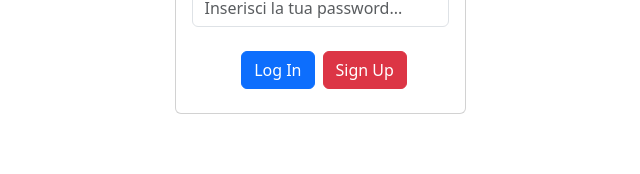
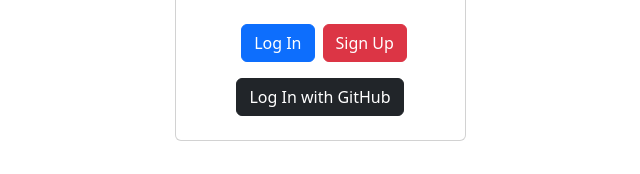
Before and after one commit to GianlucaCobucci/epiblog_frontend, a React (Create React App) app: page / in a window 1280 px wide. Shown: the part 499-673 px from the top of the page, without its empty margins (320-960 px from the left). Built offline with nearby package versions, Linux system fonts and the light colour scheme.

Commit message:
piccole modifiche

```diff
--- a/src/Pages/Homepage.js
+++ b/src/Pages/Homepage.js
@@ -27,7 +27,6 @@ const Homepage = () => {
       "auth": JSON.parse(localStorage.getItem("loggedIn")).token
       }
     });
-    //console.log(JSON.parse(localStorage.getItem("loggedIn")).token)
 
     const data = await response.json();
     if(response.ok){
--- a/src/Pages/Login.js
+++ b/src/Pages/Login.js
@@ -7,24 +7,24 @@ import { Toaster } from 'react-hot-toast';
 
 
 const Login = () => {
-  const [formData, setFormData] = useState({email: '', password: ''});
+  const [formData, setFormData] = useState({ email: '', password: '' });
 
   const successToast = new Toast("Login effettuato con successo!");
   const errorToast = new Toast("Login fallito");
 
   const navigate = useNavigate()
 
-    useEffect(()=>{
+  useEffect(() => {
     const user = JSON.parse(localStorage.getItem("loggedIn"))
     //console.log(user)
-      if (user && user?.email && user?.email.length > 0){
+    if (user && user?.email && user?.email.length > 0) {
       successToast.success('Login avvenuto con successo'); // Utilizza il metodo success di Toast per visualizzare il toast di successo
       setTimeout(() => {
         navigate("/homepage", { replace: true })
       }, 1500)
     }
     // eslint-disable-next-line react-hooks/exhaustive-deps
-  },[navigate])
+  }, [navigate])
 
 
   const [error, setError] = useState('');
@@ -54,7 +54,7 @@ const Login = () => {
 
       const data = await response.json();
 
-      if (response.ok){
+      if (response.ok) {
         const { token } = data; // Estrai il token dai dati di risposta
         const user = jwtDecode(token); // Decodifica il token per ottenere i dati dell'utente
         //console.log(user); // Stampa i dati dell'utente in console
@@ -70,6 +70,10 @@ const Login = () => {
       errorToast.error('Login fallito'); // Utilizza il metodo error di Toast per visualizzare il toast di errore
     }
   };
+
+  const handleLoginWithGithub = () =>{
+    window.location.href = `${process.env.REACT_APP_API_URL}/auth/github`
+  }
 
   return (
     <>
@@ -119,6 +123,21 @@ const Login = () => {
                 <Button variant="danger" type="submit">
                   Sign Up
                 </Button>
+                <div className="text-center">
+                  <Button
+                    onClick={handleLoginWithGithub}
+                    variant="dark"
+                    className='m-2'
+                    style={{
+                      backgroundSize: '20px 20px',
+                      backgroundRepeat: 'no-repeat',
+                      backgroundPosition: 'center'
+                    }}
+                  >
+                    Log In with GitHub
+                  </Button>
+                </div>
+
               </div>
             </Form>
           </Card.Body>
```
Lines whose indentation alone changed are shown as unchanged.
